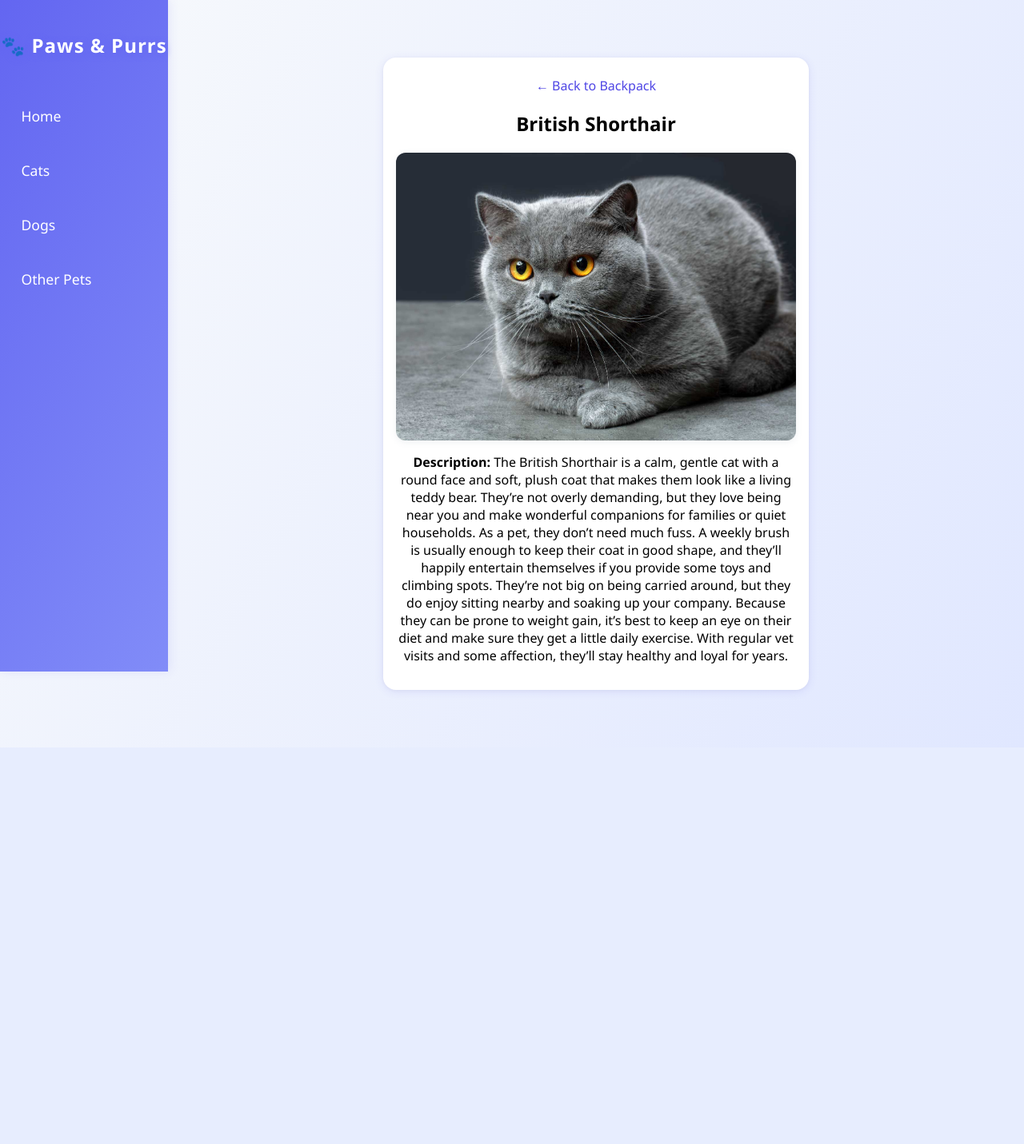
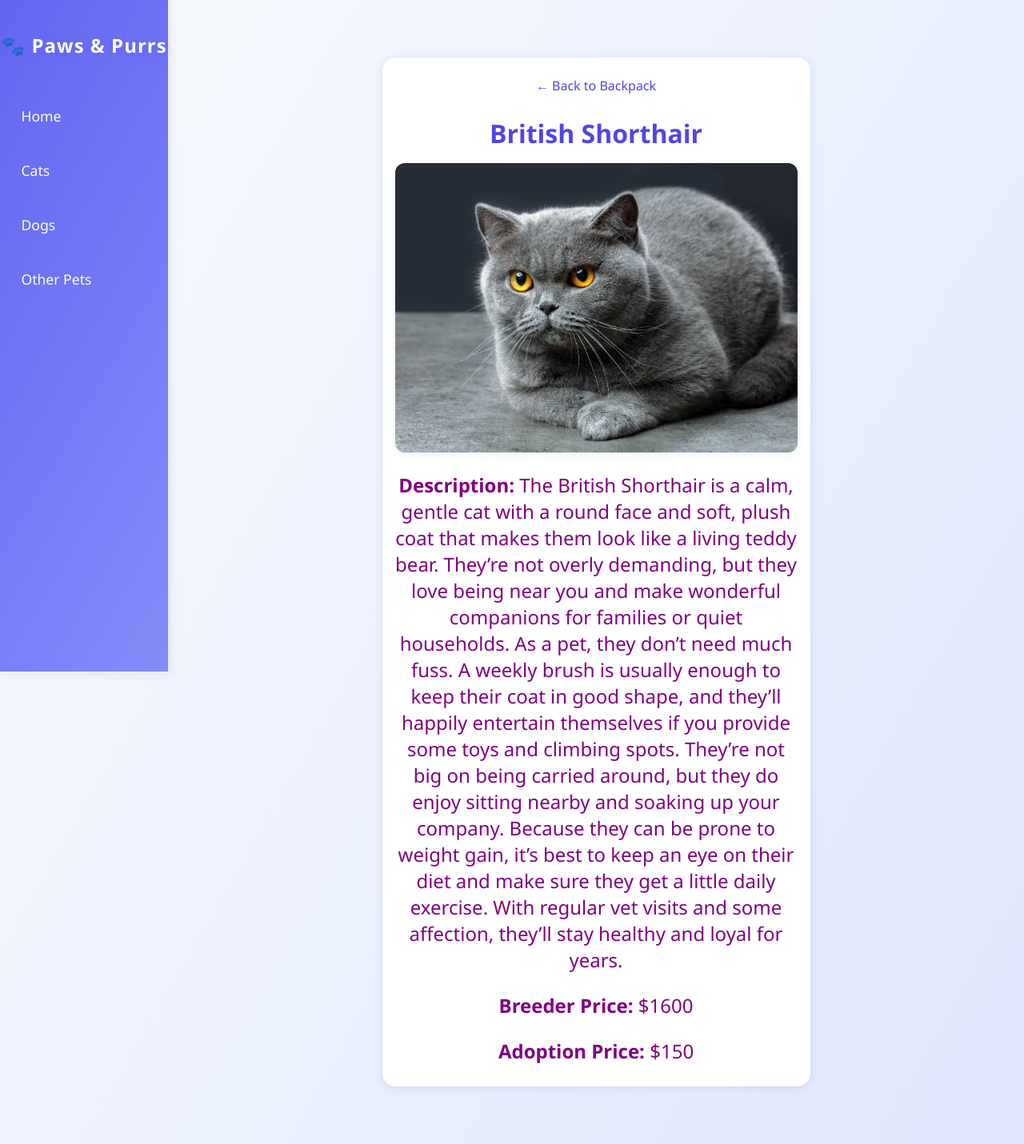
Before and after one commit to ProfessionalGamerx/PetsWebsite, a Flask app: page /item/Cats/1 in a window 1280 px wide. Shown: the whole page at 80% size. Before the commit the page ends 866 px from the top, so only its background shows below. Run offline with Flask 3, Linux system fonts and the light colour scheme; data comes from the database, SQL or seed files in the repository; both versions use the stored data as it was after the commit.

Commit message:
breeder price and adoption price planning to add filters for both prices

```diff
--- a/app.py
+++ b/app.py
@@ -1,5 +1,3 @@
-
-# Import necessary modules from Flask and sqlite3 for web app and database
 from flask import Flask, render_template, g
 import sqlite3
 
@@ -54,6 +52,7 @@ def home():
         names += [row["name"] for row in cur.fetchall()]
         cur.close()
     return render_template("index.html", pet_names=names)
+
 ###########################################################################################################
 
 # Run the Flask app in debug mode if this file is executed directly
--- a/static/script.js
+++ b/static/script.js
@@ -34,7 +34,7 @@ function showSuggestions() {
     });
 }
 
-// Optionally, close dropdown if user clicks outside
+// Closes dropdown if user clicks outside
 window.addEventListener('click', function(e) {
     if (!e.target.matches('#search-input')) {
         document.getElementById('autocomplete-list').innerHTML = '';
--- a/static/style.css
+++ b/static/style.css
@@ -33,10 +33,28 @@ body {
   margin-bottom: 2em;
 }
 
-.pet-link {
-  text-decoration: none;
-  color: inherit;
-  display: block;
+
+/* --- Pet stuff --- */
+
+h1 {
+  font-size: 2.5em;
+  margin-bottom: 0.5em;
+  color: #4f46e5;
+  text-align: center;
+}
+
+h2 {
+  font-size: 2em;
+  margin-bottom: 0.5em;
+  color: #4f46e5;
+  text-align: center;
+}
+
+p {
+  font-size: 1.5em;
+  margin-bottom: 0.5em;
+  color: purple;
+  text-align: center;
 }
 
 .pet-container {
--- a/templates/item_detail.html
+++ b/templates/item_detail.html
@@ -1,11 +1,19 @@
 {% extends "layout.html" %}
 {% block content %}
-<div class="container-box" style="max-width: 500px; margin: 40px auto;">
+<div class="container-box" style="max-width: 50%; margin: 40px auto;">
     <a href="{{ url_for('home') }}">&larr; Back to Backpack</a>
     <h2>{{ item['name'] }}</h2>
     {% if item['image'] %}
     <img src="{{ url_for('static', filename='images/' ~ item['image']) }}" alt="{{ item['name'] }}" style="width:100%; height:100%; display:block; margin-bottom: 1em; object-fit:contain;">
     {% endif %}
     <p><strong>Description:</strong> {{ item['description'] }}</p>
+
+    {% if item['breeder_price'] is not none %}
+    <p><strong>Breeder Price:</strong> ${{ item['breeder_price'] }}</p>
+    {% endif %}
+
+    {% if item['adoption_price'] is not none %}
+    <p><strong>Adoption Price:</strong> ${{ item['adoption_price'] }}</p>
+    {% endif %}
 </div>
 {% endblock %}
```
Also changed, not shown: templates/cats.html (+6 -8 lines), templates/dogs.html (+7 -9 lines), templates/other_pets.html (+6 -8 lines), Backpack.db.
